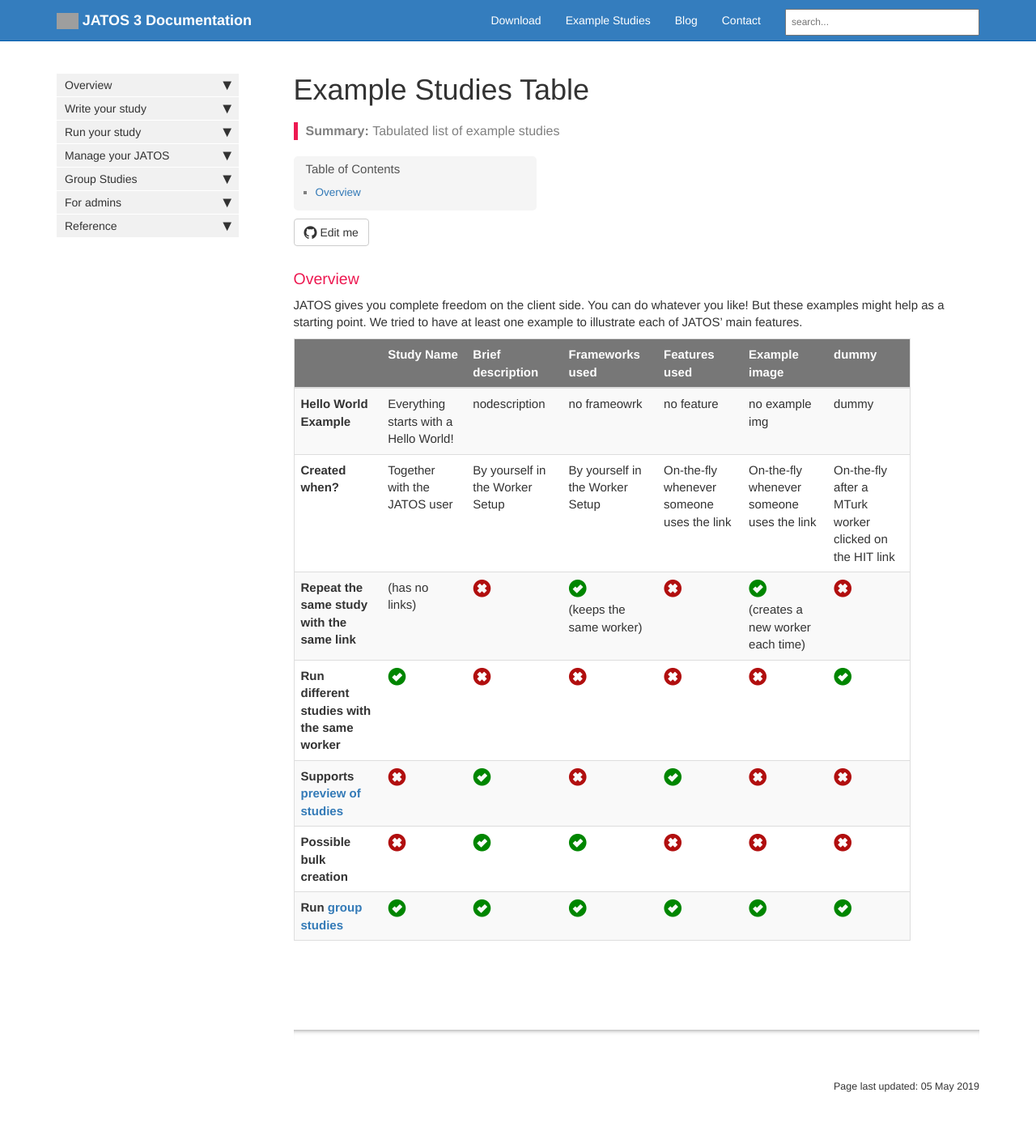
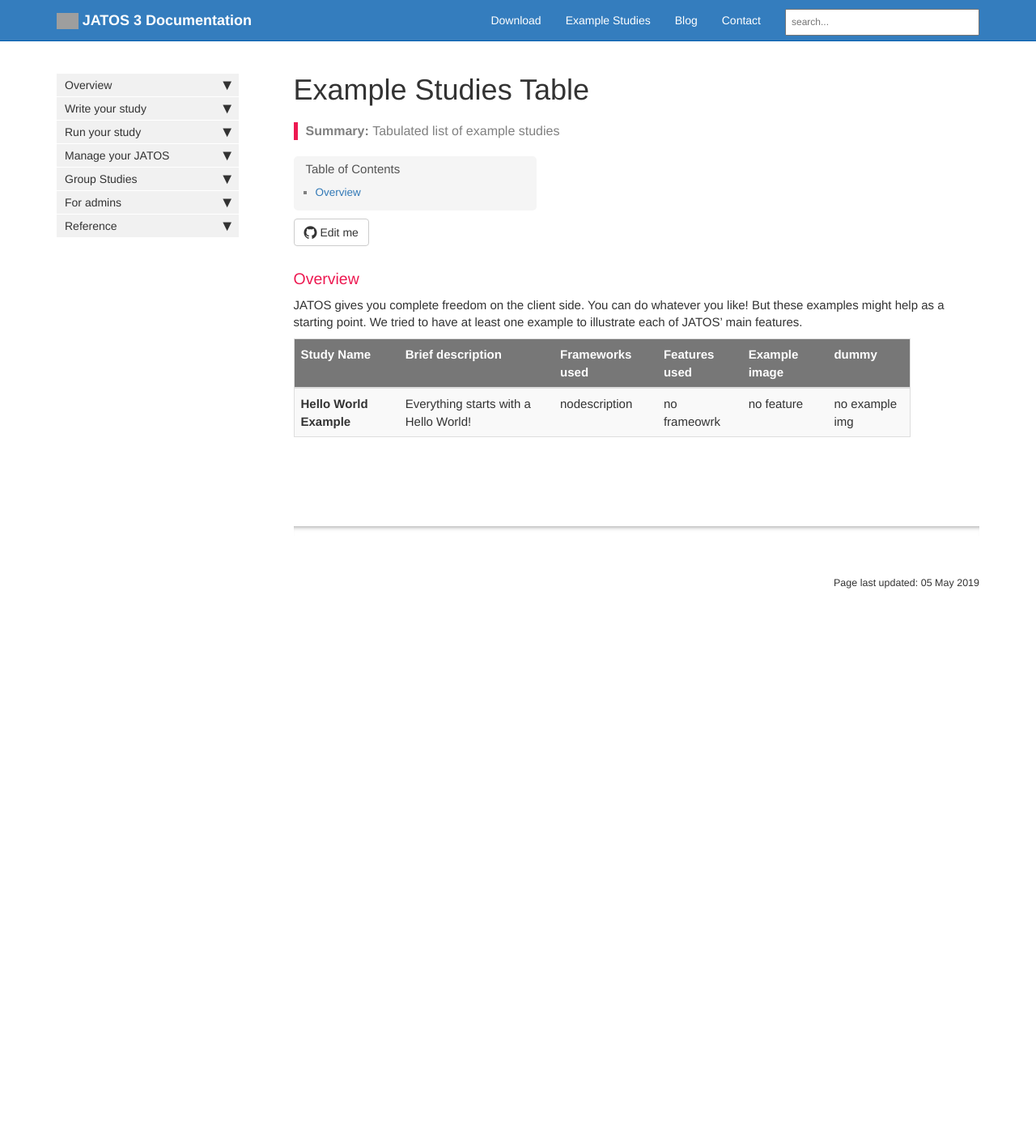
Before and after one commit to kristian-lange-tw/JATOS_docs_v3, a Jekyll site: the page built from pages/Example-Studies-Table.md, in a window 1280 px wide. Shown: the whole page at 81% size. Built offline with Jekyll 4.4.1, drawn with Linux system fonts in a browser that asks for light colours; nearby versions of some CDN libraries; comment, search, counter and statistics services are not loaded; after the commit the page ends 900 px from its top, so only the background shows below that; grey boxes are pictures that could not be loaded.

Commit message:
Update Example-Studies-Table.md

```diff
--- a/pages/Example-Studies-Table.md
+++ b/pages/Example-Studies-Table.md
@@ -13,12 +13,6 @@
 ### Overview
 JATOS gives you complete freedom on the client side. You can do whatever you like! But these examples might help as a starting point. We tried to have at least one example to illustrate each of JATOS' main features.
 
-| | Study Name             | Brief description   | Frameworks used | Features used    | Example image  | dummy            |
+| Study Name             | Brief description   | Frameworks used | Features used    | Example image  | dummy            |
 |-|-------------------|-------------------|-------------------|-------------------|-------------------|------------------|
-| **Hello World Example** | Everything starts with a Hello World! |nodescription | no frameowrk | no feature| no example img | dummy |
-| **Created when?** | Together with the JATOS user | By yourself in the Worker Setup | By yourself in the Worker Setup | On-the-fly whenever someone uses the link | On-the-fly whenever someone uses the link | On-the-fly after a MTurk worker clicked on the HIT link |
-| **Repeat the same study with the same link** | (has no links) | <span class="glyphicon glyphicon-remove-sign"></span> | <span class="glyphicon glyphicon-ok-sign"></span><br>(keeps the same worker) | <span class="glyphicon glyphicon-remove-sign"></span> | <span class="glyphicon glyphicon-ok-sign"></span><br>(creates a new worker each time) | <span class="glyphicon glyphicon-remove-sign"></span> |
-| **Run different studies with the same worker** | <span class="glyphicon glyphicon-ok-sign"></span> | <span class="glyphicon glyphicon-remove-sign"></span> | <span class="glyphicon glyphicon-remove-sign"></span> | <span class="glyphicon glyphicon-remove-sign"></span> | <span class="glyphicon glyphicon-remove-sign"></span> | <span class="glyphicon glyphicon-ok-sign"></span> |
-| **Supports [preview of studies](Worker-Types.html#preview-links)** | <span class="glyphicon glyphicon-remove-sign"></span> | <span class="glyphicon glyphicon-ok-sign"></span> | <span class="glyphicon glyphicon-remove-sign"></span> | <span class="glyphicon glyphicon-ok-sign"></span> | <span class="glyphicon glyphicon-remove-sign"></span> | <span class="glyphicon glyphicon-remove-sign"></span> |
-| **Possible bulk creation** | <span class="glyphicon glyphicon-remove-sign"></span> | <span class="glyphicon glyphicon-ok-sign"></span> | <span class="glyphicon glyphicon-ok-sign"></span> | <span class="glyphicon glyphicon-remove-sign"></span> | <span class="glyphicon glyphicon-remove-sign"></span> | <span class="glyphicon glyphicon-remove-sign"></span> |
-| **Run [group studies](Example-Group-Studies)** | <span class="glyphicon glyphicon-ok-sign"></span> | <span class="glyphicon glyphicon-ok-sign"></span> | <span class="glyphicon glyphicon-ok-sign"></span> | <span class="glyphicon glyphicon-ok-sign"></span> | <span class="glyphicon glyphicon-ok-sign"></span> | <span class="glyphicon glyphicon-ok-sign"></span> |
+| **Hello World Example** | Everything starts with a Hello World! |nodescription | no frameowrk | no feature| no example img |
```
